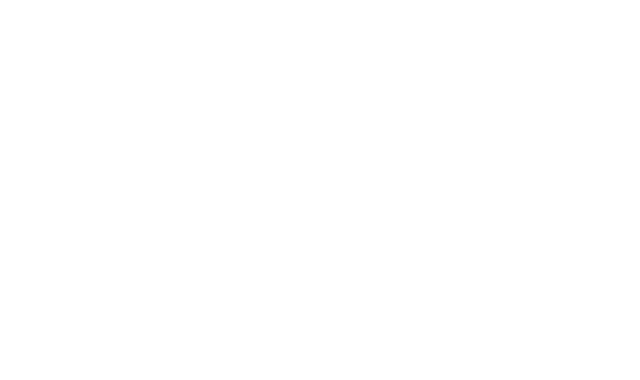
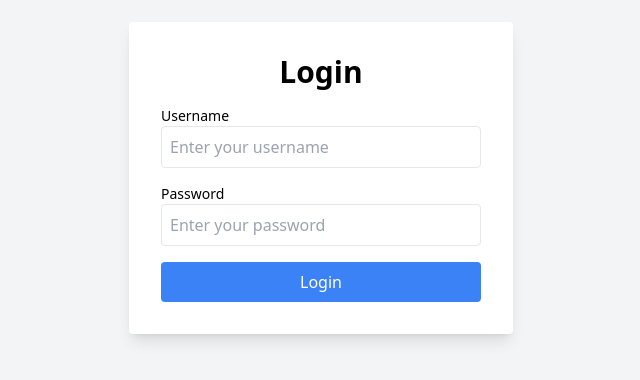
Before and after one commit to stevenhuang007/CPSC-471-Project, a React (Vite) app in the folder my-react-vite-app/: page /login in a window 1280 px wide. Before the commit this address had no page. Shown: the part 222-602 px from the top of the page, without its empty margins (319-959 px from the left). Built offline with nearby package versions, Linux system fonts and the light colour scheme.

Commit message:
loginpage setup.

```diff
--- a/my-react-vite-app/src/App.tsx
+++ b/my-react-vite-app/src/App.tsx
@@ -1,20 +1,43 @@
-import { BrowserRouter as Router, Routes, Route } from "react-router-dom";
+import React, { useState } from "react";
+import {
+  BrowserRouter as Router,
+  Routes,
+  Route,
+  Navigate,
+} from "react-router-dom";
 import Layout from "./layout";
 import Home from "./pages/home";
 import PlayerStats from "./pages/playerstats";
 import Information from "./pages/information";
 import BudgetTracker from "./pages/budgetTracker";
+import LoginPage from "./pages/loginpage";
 
 function App() {
+  const [isLoggedIn, setIsLoggedIn] = useState(false);
+
+  const handleLogin = () => {
+    setIsLoggedIn(true); // Set logged-in state to true after login
+  };
+
   return (
     <Router>
       <Routes>
-        <Route path="/" element={<Layout />}>
+        {/* Protected routes: If logged in, show the main app routes */}
+        <Route element={isLoggedIn ? <Layout /> : <Navigate to="/login" />}>
           <Route index element={<Home />} />
           <Route path="playerstats" element={<PlayerStats />} />
           <Route path="information" element={<Information />} />
           <Route path="budgetTracker" element={<BudgetTracker />} />
         </Route>
+
+        {/* Login page route */}
+        <Route path="/login" element={<LoginPage onLogin={handleLogin} />} />
+
+        {/* Catch-all route that redirects to login if user tries to access a non-existent route */}
+        <Route
+          path="*"
+          element={<Navigate to={isLoggedIn ? "/" : "/login"} />}
+        />
       </Routes>
     </Router>
   );
--- a/my-react-vite-app/src/pages/loginpage.tsx
+++ b/my-react-vite-app/src/pages/loginpage.tsx
@@ -0,0 +1,78 @@
+import React, { useState } from "react";
+import { useNavigate } from "react-router-dom";
+
+interface LoginProps {
+  onLogin: () => void; // This function will be called when the user successfully logs in
+}
+
+const LoginPage: React.FC<LoginProps> = ({ onLogin }) => {
+  const [username, setUsername] = useState("");
+  const [password, setPassword] = useState("");
+  const [errorMessage, setErrorMessage] = useState("");
+
+  const navigate = useNavigate(); // Initialize the useNavigate hook
+
+  const handleSubmit = (e: React.FormEvent) => {
+    e.preventDefault();
+
+    // Simple validation (replace with real authentication logic)
+    if (username === "user" && password === "password") {
+      onLogin(); // Call onLogin if authentication is successful
+      navigate("/"); // Navigate to the homepage ("/") after successful login
+    } else {
+      setErrorMessage("Invalid username or password");
+    }
+  };
+
+  return (
+    <div className="min-h-screen flex items-center justify-center bg-gray-100">
+      <div className="bg-white p-8 rounded shadow-lg w-96">
+        <h1 className="text-3xl font-bold text-center mb-4">Login</h1>
+        <form onSubmit={handleSubmit}>
+          <div className="mb-4">
+            <label htmlFor="username" className="block text-sm font-medium">
+              Username
+            </label>
+            <input
+              type="text"
+              id="username"
+              value={username}
+              onChange={(e) => setUsername(e.target.value)}
+              className="border rounded p-2 w-full"
+              placeholder="Enter your username"
+              required
+            />
+          </div>
+
+          <div className="mb-4">
+            <label htmlFor="password" className="block text-sm font-medium">
+              Password
+            </label>
+            <input
+              type="password"
+              id="password"
+              value={password}
+              onChange={(e) => setPassword(e.target.value)}
+              className="border rounded p-2 w-full"
+              placeholder="Enter your password"
+              required
+            />
+          </div>
+
+          {errorMessage && (
+            <div className="text-red-600 text-sm mb-4">{errorMessage}</div>
+          )}
+
+          <button
+            type="submit"
+            className="w-full bg-blue-500 text-white p-2 rounded hover:bg-blue-600 transition duration-300"
+          >
+            Login
+          </button>
+        </form>
+      </div>
+    </div>
+  );
+};
+
+export default LoginPage;
```
